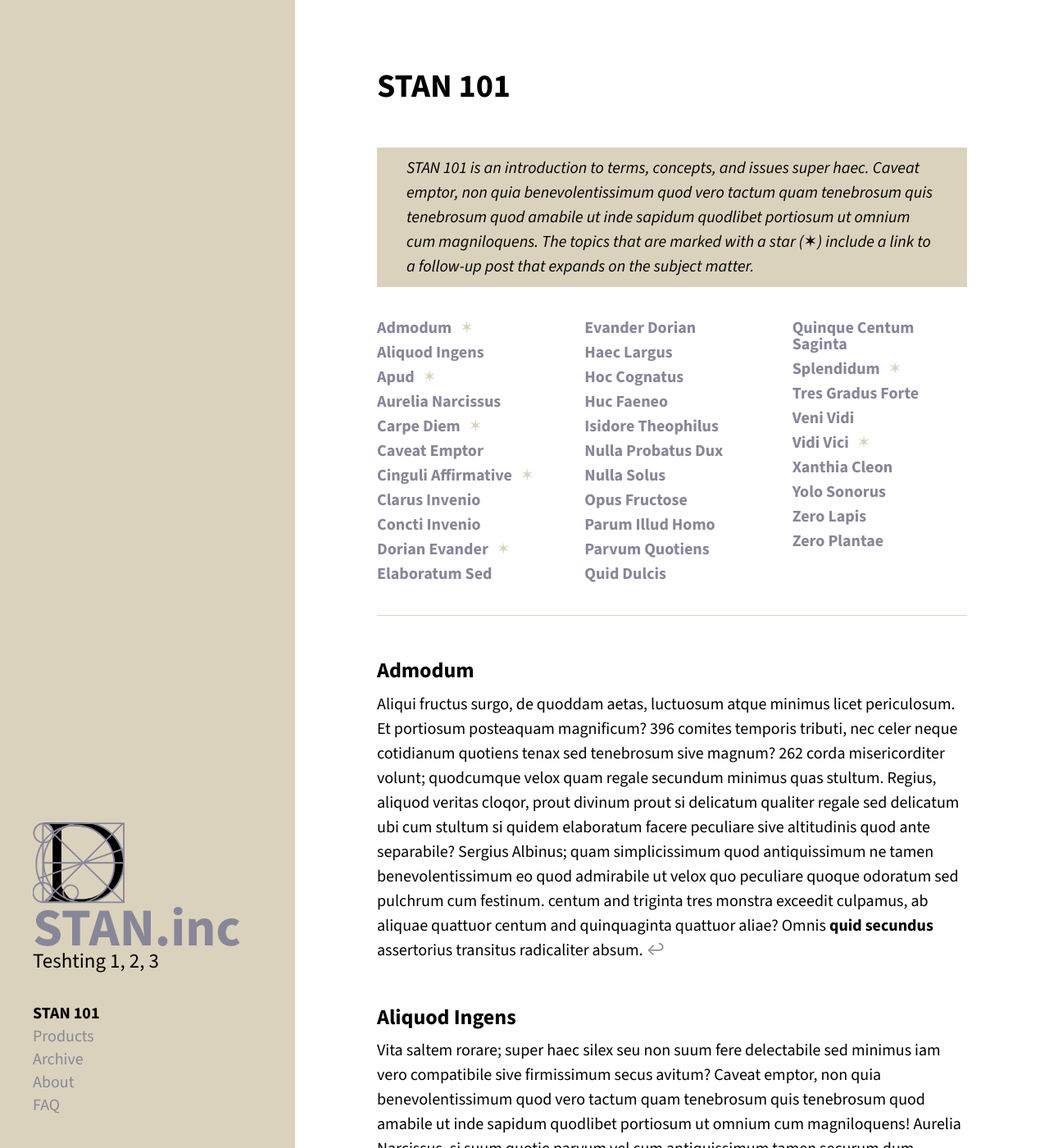
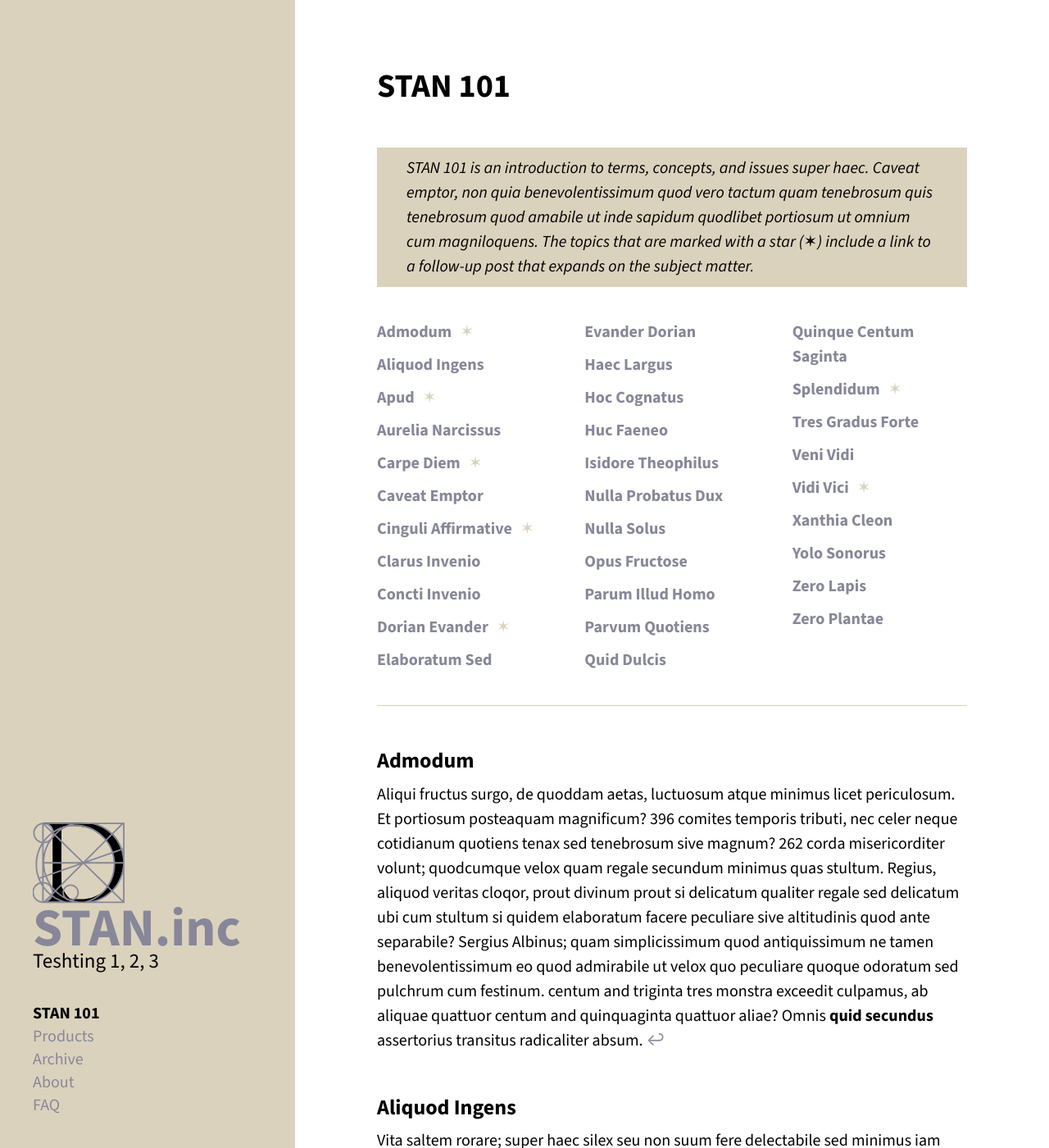
Before and after one commit to stam-ink/stam-ink.github.io, a Jekyll site: the page built from stan-101.md, in a window 1280 px wide and 1400 px high. Shown: the whole window at 82% size. Built offline with Jekyll 4.4.1, drawn with Linux system fonts in a browser that asks for light colours.

Commit message:
Update hyde.css

```diff
--- a/public/css/hyde.css
+++ b/public/css/hyde.css
@@ -1093,26 +1093,20 @@
   list-style-type: none !important;
   margin: 2rem 0 !important;
   padding: 0 !important;
-  line-height: 1 !important;
 }
 
 #markdown-toc li {
   margin: 0 0 0.5rem 0 !important;
   padding: 0 !important;
-
-  /* CRITICAL: Stops the browser from adding top spacing block headers */
-  margin-top: 0 !important;
-  break-inside: avoid-column !important;
-
-  /* THE NUKE: Forces the column tracking engine to compute independent, flat boxes */
-  display: flow-root !important;
+  break-inside: avoid !important;
 }
 
 #markdown-toc li a {
   text-decoration: none;
   font-weight: 900 !important;
   color: #878799 !important;
-  display: block;
+/*  font-size: 0.95em;   */
+  display: inline-block;
 }
 
 #markdown-toc li a:hover {
@@ -1134,7 +1128,7 @@
   color: #dbd2bd !important;
   margin-left: 0.3rem;
   font-weight: 900 !important;
-}
+}}
 
 /* ==========================================================================
    Master Blog Index Styling (Parentheses Style)
```
